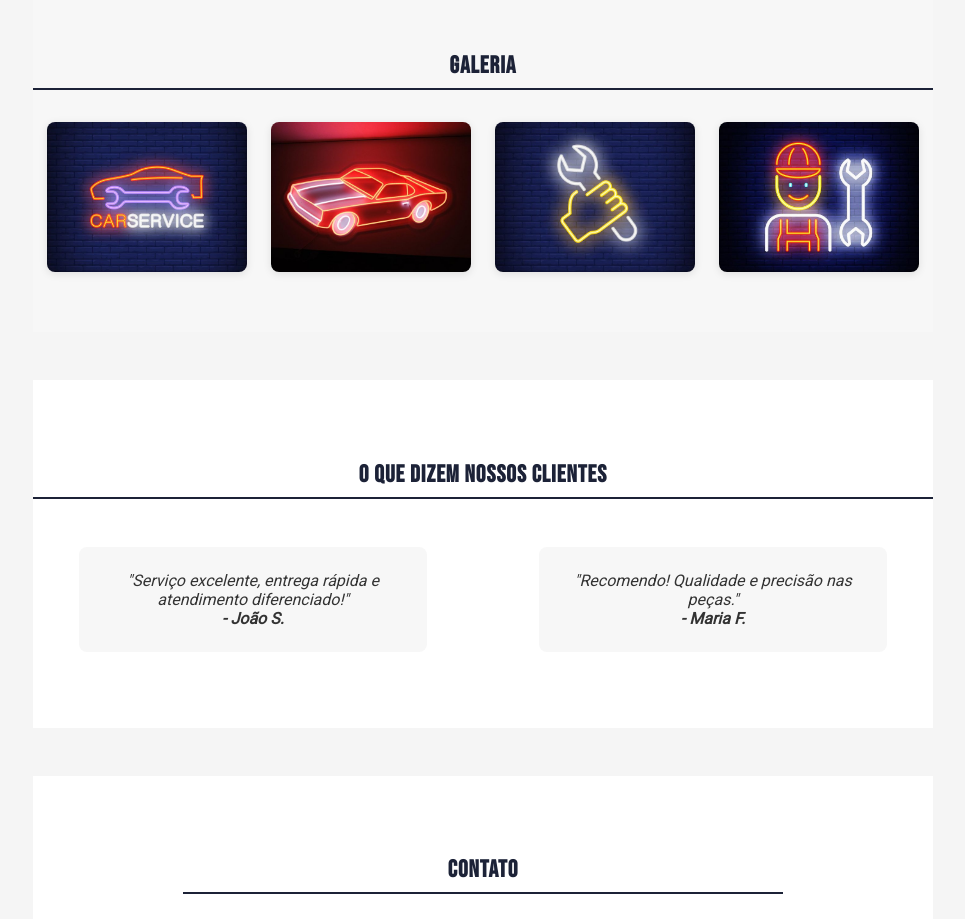
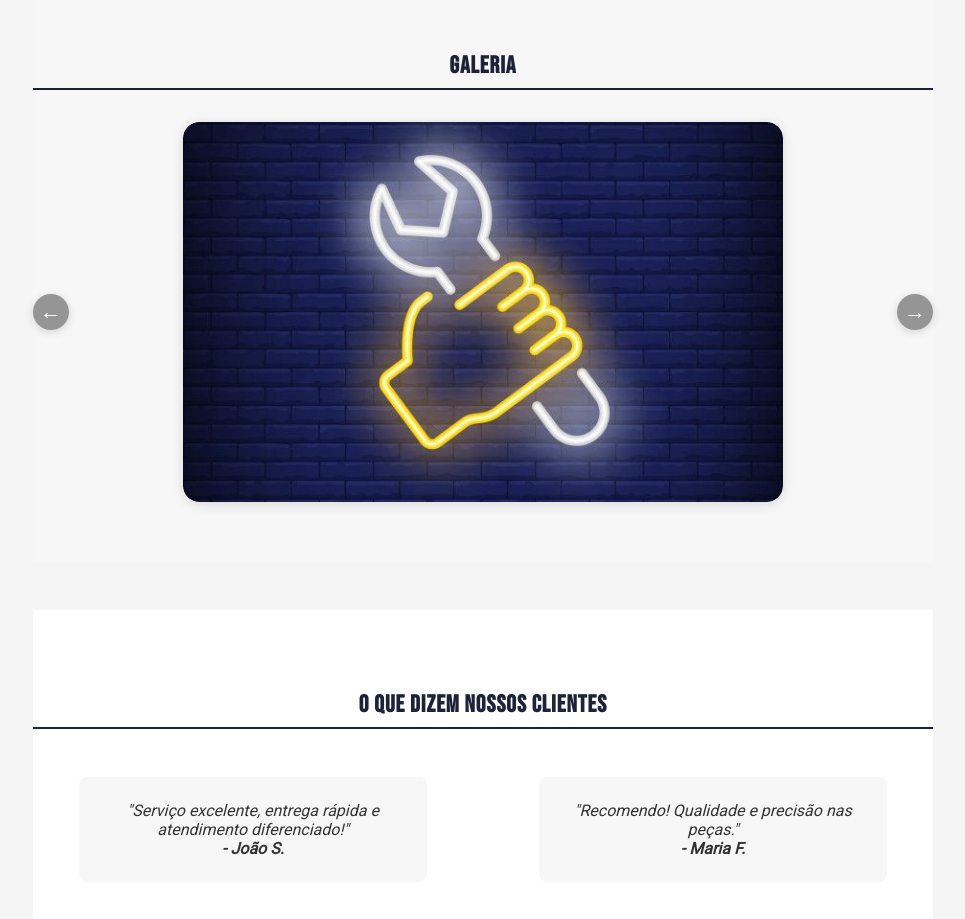
Before and after one commit to diatsilva007/machine-shop, a React (Create React App) app: page / in a window 1280 px wide. Shown: the part 1560-2479 px from the top of the page, without its empty margins (157-1122 px from the left). Built offline with nearby package versions, Linux system fonts and the light colour scheme.

Commit message:
Adiciona funcionalidade de slideshow à galeria de imagens com navegação anterior e próxima

```diff
--- a/src/components/Galeria.jsx
+++ b/src/components/Galeria.jsx
@@ -1,4 +1,4 @@
-import React from "react";
+import React, { useState, useEffect, useRef } from "react";
 
 import CarService from "../assets/car-service.jpeg";
 import carroOficinaNeon from "../assets/carro-oficina-neon.jpeg";
@@ -7,17 +7,105 @@ import Mecanic from "../assets/mecanic.jpeg";
 
 const imagens = [CarService, carroOficinaNeon, mecanicService, Mecanic];
 
-const Galeria = () => (
+const Galeria = () => {
+  const [index, setIndex] = useState(0);
+  const timeoutRef = useRef(null);
+
+  useEffect(() => {
+    timeoutRef.current = setTimeout(() => {
+      setIndex((prev) => (prev + 1) % imagens.length);
+    }, 2500);
+
+    return () => clearTimeout(timeoutRef.current);
+  }, [index]);
+
+  const handlePrev = () => {
+    setIndex((prev) => (prev - 1 + imagens.length) % imagens.length);
+  };
+
+  const handleNext = () => {
+    setIndex((prev) => (prev + 1) % imagens.length);
+  };
+
+  // Estilos responsivos para o container da imagem
+  const imageContainerStyle = {
+    position: "relative",
+    width: "min(90vw, 600px)",
+    height: "min(55vw, 380px)",
+    maxWidth: "600px",
+    maxHeight: "380px",
+    minWidth: "220px",
+    minHeight: "160px",
+    overflow: "hidden",
+    borderRadius: 16,
+    boxShadow: "0 2px 12px rgba(0,0,0,0.13)",
+    background: "#eee",
+    flexShrink: 0,
+    transition: "width 0.3s, height 0.3s",
+    margin: "0 12px",
+  };
+
+  return (
     <section id="galeria" style={{ padding: "60px 0", background: "#f7f7f7" }}>
       <div style={{ maxWidth: 900, margin: "0 auto", textAlign: "center" }}>
         <h2>Galeria</h2>
         <div
           style={{
             display: "flex",
-          flexWrap: "wrap",
-          gap: "1.5rem",
             justifyContent: "center",
+            alignItems: "center",
+            gap: 0,
             marginTop: "2rem",
+            width: "100%",
+          }}
+        >
+          {/* Botão anterior */}
+          <div
+            style={{ display: "flex", alignItems: "center", height: "100%" }}
+          >
+            <button
+              onClick={handlePrev}
+              aria-label="Anterior"
+              style={{
+                background: "rgba(0,0,0,0.4)",
+                color: "#fff",
+                border: "none",
+                borderRadius: "50%",
+                width: 36,
+                height: 36,
+                cursor: "pointer",
+                fontSize: 22,
+                display: "flex",
+                alignItems: "center",
+                justifyContent: "center",
+                outline: "none",
+                boxShadow: "0 2px 8px rgba(0,0,0,0.15)",
+                margin: "0 4px 0 0",
+              }}
+            >
+              &#8592;
+            </button>
+          </div>
+          {/* Container da imagem */}
+          <div
+            style={{
+              position: "relative",
+              width: "100%",
+              maxWidth: "600px",
+              height: "min(56vw, 380px)",
+              minWidth: "180px",
+              minHeight: "120px",
+              margin: "0 auto",
+              overflow: "hidden",
+              borderRadius: 16,
+              boxShadow: "0 2px 12px rgba(0,0,0,0.13)",
+              background: "#eee",
+              flexShrink: 0,
+              display: "flex",
+              alignItems: "center",
+              justifyContent: "center",
+
+              boxSizing: "border-box",
             }}
           >
             {imagens.map((src, idx) => (
@@ -26,17 +114,51 @@ const Galeria = () => (
                 src={src}
                 alt={`Peça ${idx + 1}`}
                 style={{
-              width: "200px", // largura fixa
-              height: "150px", // altura fixa
-              objectFit: "cover", // recorta a imagem para preencher o espaço
-              borderRadius: 8,
-              boxShadow: "0 2px 8px rgba(0,0,0,0.10)",
+                  width: "100%",
+                  height: "100%",
+                  objectFit: "cover", // será sobrescrito pelo CSS no mobile
+                  borderRadius: 16,
+                  opacity: idx === index ? 1 : 0,
+                  display: idx === index ? "block" : "none",
+                  transition: "opacity 0.7s ease",
+                  zIndex: 1,
+                  background: "#eee",
+                  pointerEvents: idx === index ? "auto" : "none",
                 }}
               />
             ))}
           </div>
+          {/* Botão próximo */}
+          <div
+            style={{ display: "flex", alignItems: "center", height: "100%" }}
+          >
+            <button
+              onClick={handleNext}
+              aria-label="Próxima"
+              style={{
+                background: "rgba(0,0,0,0.4)",
+                color: "#fff",
+                border: "none",
+                borderRadius: "50%",
+                width: 36,
+                height: 36,
+                cursor: "pointer",
+                fontSize: 22,
+                display: "flex",
+                alignItems: "center",
+                justifyContent: "center",
+                outline: "none",
+                boxShadow: "0 2px 8px rgba(0,0,0,0.15)",
+                margin: "0 0 0 4px",
+              }}
+            >
+              &#8594;
+            </button>
+          </div>
+        </div>
       </div>
     </section>
   );
+};
 
 export default Galeria;
```
Lines whose indentation alone changed are shown as unchanged.
